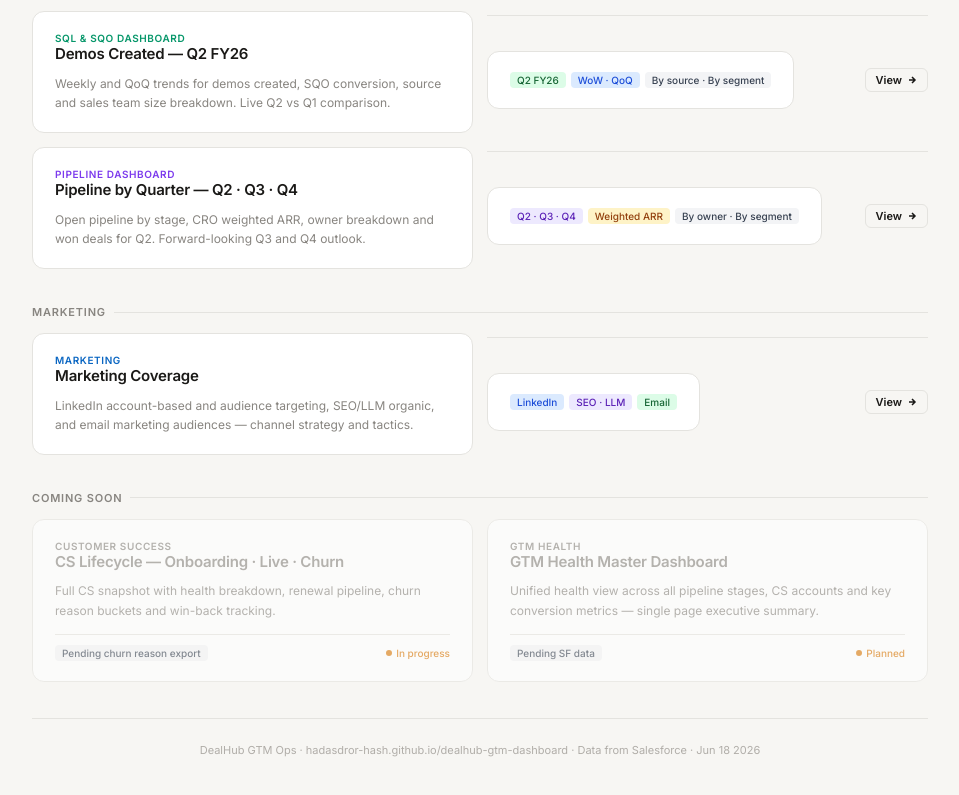
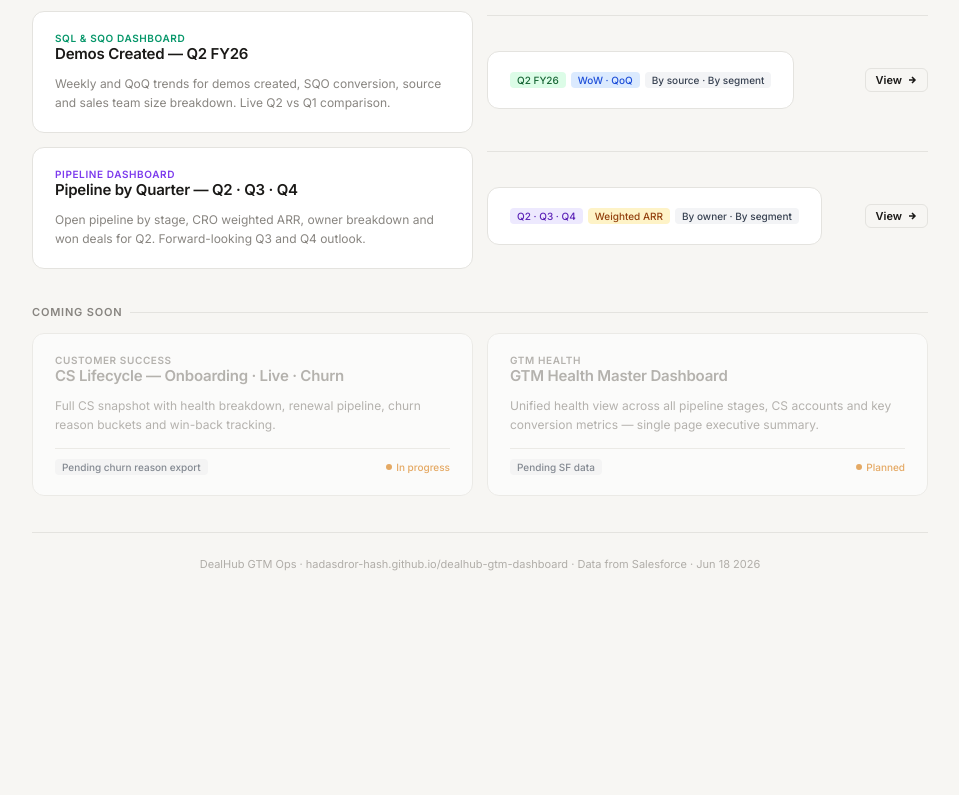
Before and after one commit to hadasdror-hash/dealhub-gtm-dashboard, a plain HTML site: page home.html in a window 1280 px wide. Shown: the part 644-1439 px from the top of the page, without its empty margins (160-1119 px from the left). After the commit the page ends 1255 px from the top, so only its background shows below. Drawn offline with Linux system fonts and the light colour scheme.

Commit message:
Add files via upload

```diff
--- a/home.html
+++ b/home.html
@@ -162,25 +162,6 @@
   </div>
 
 
-  <!-- MARKETING -->
-  <div class="section-title">Marketing</div>
-  <div class="cards">
-    <a class="card" href="gtm_marketing.html">
-      <div>
-        <div class="card-eyebrow" style="color:#0A66C2;">Marketing</div>
-        <div class="card-title">Marketing Coverage</div>
-      </div>
-      <div class="card-desc">LinkedIn account-based and audience targeting, SEO/LLM organic, and email marketing audiences — channel strategy and tactics.</div>
-      <div class="card-footer">
-        <div class="card-tags">
-          <span class="tag tag-blue">LinkedIn</span>
-          <span class="tag tag-purple">SEO · LLM</span>
-          <span class="tag tag-green">Email</span>
-        </div>
-        <a class="view-btn" href="gtm_marketing.html">View <svg viewBox="0 0 10 10" fill="none" stroke="currentColor" stroke-width="1.5"><path d="M2 5h6M5 2l3 3-3 3"/></svg></a>
-      </div>
-    </a>
-  </div>
 
   <!-- COMING SOON -->
   <div class="section-title">Coming Soon</div>
```
